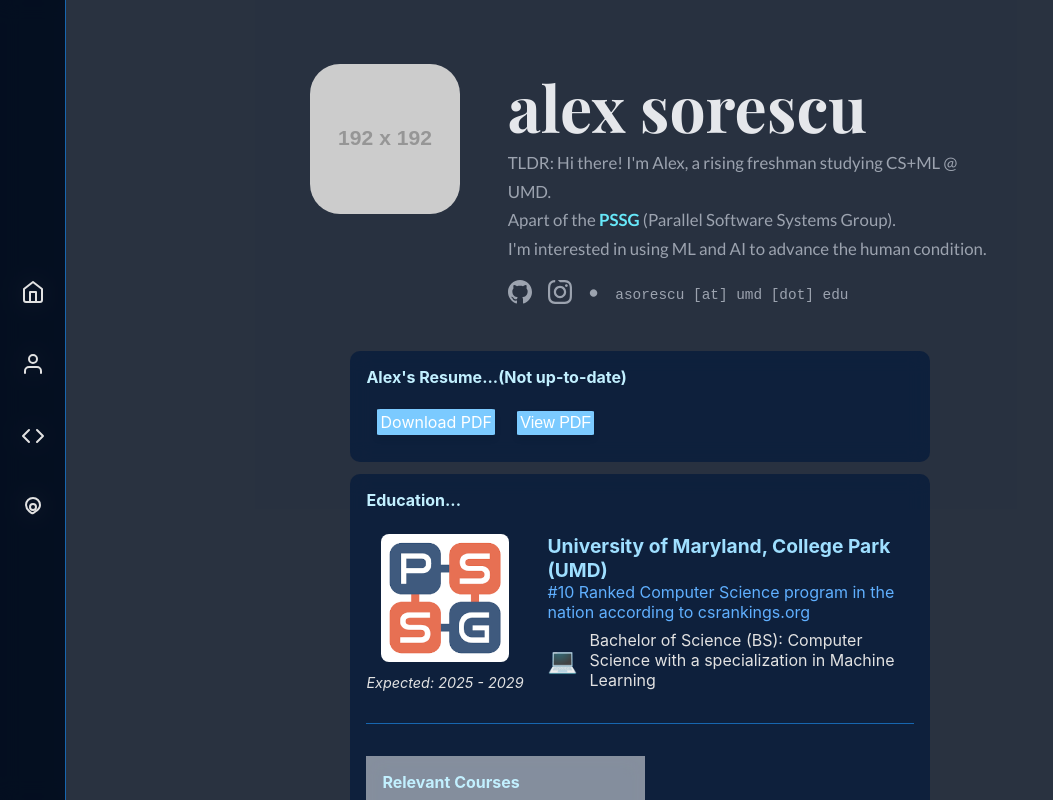
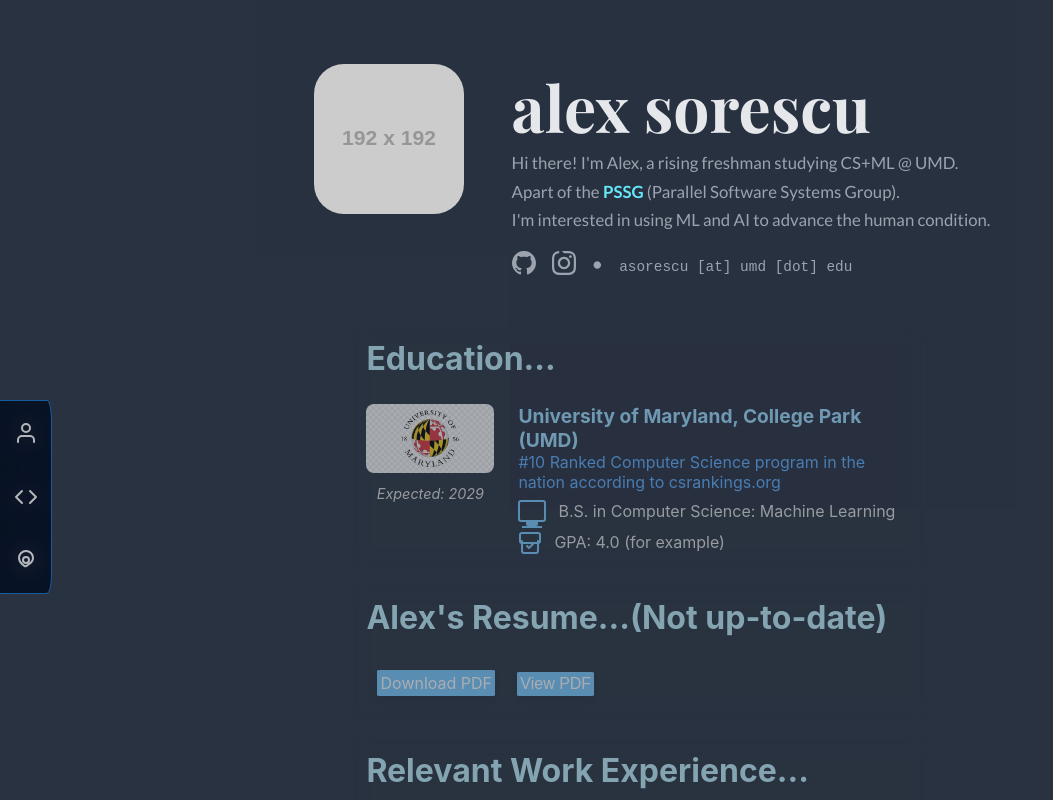
Before and after one commit to asor-1/personal_website, a React (Create React App) app: page /About in a window 1280 px wide. Shown: the top 800 px of the page, without its empty margins (0-1053 px from the left). Built offline with nearby package versions, Linux system fonts and the light colour scheme.

Commit message:
updated navbar

```diff
--- a/src/components/container.js
+++ b/src/components/container.js
@@ -40,7 +40,6 @@
                 <div className="info-text">
                     <h1 className="name-heading">alex sorescu</h1>
                     <p className="bio">
-                        TLDR:
                         Hi there! I'm Alex, a rising freshman studying CS+ML @ UMD.<br />
                         Apart of the <a href="https://pssg.cs.umd.edu/" target="_blank" rel="noopener noreferrer" className="bio-link">PSSG</a> (Parallel Software Systems Group).<br />
                         I'm interested in using ML and AI to advance the human condition.
--- a/src/components/nav.js
+++ b/src/components/nav.js
@@ -2,12 +2,6 @@
 import { Link, useLocation } from 'react-router-dom';
 import '../css_pages/navbar.css'; // We'll create the new CSS file next
 
-// --- SVG Icon Components ---
-const HomeIcon = () => (
-    <svg xmlns="http://www.w3.org/2000/svg" width="24" height="24" viewBox="0 0 24 24" fill="none" stroke="currentColor" strokeWidth="2" strokeLinecap="round" strokeLinejoin="round">
-        <path d="M3 9l9-7 9 7v11a2 2 0 0 1-2 2H5a2 2 0 0 1-2-2z"></path><polyline points="9 22 9 12 15 12 15 22"></polyline>
-    </svg>
-);
 
 const AboutIcon = () => (
     <svg xmlns="http://www.w3.org/2000/svg" width="24" height="24" viewBox="0 0 24 24" fill="none" stroke="currentColor" strokeWidth="2" strokeLinecap="round" strokeLinejoin="round">
@@ -33,7 +27,6 @@
 
     // The links for the new navbar
     const navLinks = [
-        { to: "/", label: "Home", icon: <HomeIcon /> },
         { to: "/about", label: "About", icon: <AboutIcon /> },
         { to: "/projects", label: "Projects", icon: <ProjectsIcon /> },
         { to: "/interest", label: "Interests", icon: <InterestsIcon /> }
--- a/src/css_pages/about.css
+++ b/src/css_pages/about.css
@@ -81,7 +81,8 @@
 .list-skills {
     max-width: 45%;
     padding: 1rem;
-    background-color: rgba(10, 30, 60, 0.85);
+    opacity: 60%;
+    background-color: transparent;
     border-radius: 0.625rem;
     backdrop-filter: blur(10px);
     position: relative;
@@ -90,27 +91,28 @@
 }
 .about-section:hover,
 .education-section:hover,
-.resume-section:hover,
 .research-section:hover,
 .list-skills:hover {
     max-width: 45%;
+    transition: 50ms;
     padding: 1rem;
+    opacity: 100%;
     border-radius: 0.625rem;
     background-color: var(--card-bg-color);
     color: var(--text-color);
     border: 1px solid var(--border-color);
-    backdrop-filter: blur(10px);
-    position: relative;
-    z-index: 2;
-    margin-top: 1%;
 }
 .resume-header,
 .research-header,
 .education-header {
     margin-top: 0;
     text-align: left;
-    font-size: 1em;
+    font-size: 2em;
     color: var(--accent-5);
+}
+.resume-section:hover{
+    opacity: 100%;
+    transition: 50ms;
 }
 
 .pdf-button-download-button,
@@ -320,3 +322,45 @@
     background-color: var(--border-color);
     margin: 2rem 0;
 }
+
+/* GPA SVG Icon */
+.gpa-icon {
+    width: 24px;
+    height: 24px;
+    color: var(--accent-3); /* Match theme accent color */
+    flex-shrink: 0; /* Prevent icon from shrinking */
+}
+
+/* Computer Icon made with CSS */
+.computer-icon {
+    width: 24px;
+    height: 18px;
+    border: 2px solid var(--accent-3);
+    border-radius: 3px;
+    position: relative;
+    flex-shrink: 0; /* Prevent icon from shrinking */
+}
+
+.computer-icon::after {
+    content: '';
+    position: absolute;
+    bottom: -6px;
+    left: 50%;
+    transform: translateX(-50%);
+    width: 12px;
+    height: 4px;
+    background-color: var(--accent-3);
+    border-bottom-left-radius: 2px;
+    border-bottom-right-radius: 2px;
+}
+
+.computer-icon::before {
+    content: '';
+    position: absolute;
+    bottom: -8px;
+    left: 50%;
+    transform: translateX(-50%);
+    width: 20px;
+    height: 2px;
+    background-color: var(--accent-3);
+}
--- a/src/css_pages/navbar.css
+++ b/src/css_pages/navbar.css
@@ -17,18 +17,25 @@
 .vertical-navbar {
     position: fixed;
     left: 0;
-    top: 0;
-    height: 100vh;
-    width: 65px; /* Width of the collapsed navbar */
+    top: 50%;
+    height: auto;
+    width: 4%; /* Width of the collapsed navbar */
     background: var(--bg-color);
     backdrop-filter: blur(10px);
+    border-top: 1px solid var(--border-color);
+    border-bottom: 1px solid var(--border-color);
     border-right: 1px solid var(--border-color);
+    border-top-right-radius: 10%;
+    border-bottom-right-radius: 10%;
     display: flex;
     align-items: center;
     justify-content: center;
     opacity: 0.7; /* Decreased opacity when not hovered */
     transition: opacity 0.3s ease-in-out, width 0.3s ease-in-out;
     z-index: 1000;
+    padding-top: 0.5rem;
+    padding-bottom: 0.5rem;
+
 }
 
 .vertical-navbar:hover {
@@ -41,7 +48,7 @@
     margin: 0;
     display: flex;
     flex-direction: column;
-    gap: 1.5rem;
+    gap: 1rem;
 }
 
 .vertical-navbar li {
--- a/src/pages/About.js
+++ b/src/pages/About.js
@@ -10,6 +10,15 @@
 const Home = () => {
     const [showPdf, setShowPdf] = useState(false);
     const { theme } = useContext(ThemeContext);
+    // GPA Icon Component
+    const GpaIcon = () => (
+        <svg xmlns="http://www.w3.org/2000/svg" width="24" height="24" viewBox="0 0 24 24" fill="none" stroke="currentColor" strokeWidth="2" strokeLinecap="round" strokeLinejoin="round" className="gpa-icon">
+            <path d="M4 3h16a2 2 0 0 1 2 2v6a2 2 0 0 1-2 2H4a2 2 0 0 1-2-2V5a2 2 0 0 1 2-2z"></path>
+            <path d="M4 11v10a2 2 0 0 0 2 2h12a2 2 0 0 0 2-2V11"></path>
+            <path d="m9 16 2 2 4-4"></path>
+        </svg>
+    );
+
 
     return (
         <div className={`home-container ${theme}`}>
@@ -17,6 +26,27 @@
                 <PersonalInfoCard />
             </div>
             <Navbar />
+            <div className={`education-section ${theme}`}>
+                <h2 className='education-header'>Education...</h2>
+                <div className='education-item'>
+                    <div className='education-logo-container'>
+                        <img src={require('../assets/umd-logo.png')} alt="UMD logo" className="education-logo" />
+                        <p className='date'>Expected: 2029</p>
+                    </div>
+                    <div className='education-details'>
+                        <h4 className='place-name'>University of Maryland, College Park (UMD)</h4>
+                        <p className='role'>#10 Ranked Computer Science program in the nation according to csrankings.org</p>
+                        <div className='major-info'>
+                            <span className="computer-icon"></span>
+                            <p>B.S. in Computer Science: Machine Learning</p>
+                        </div>
+                            <div className='major-info'>
+                            <GpaIcon />
+                            <p>GPA: 4.0 (for example)</p>
+                        </div>
+                    </div>
+                </div>
+            </div>
             <div className={`resume-section ${theme}`}>
                 <h1 className='resume-header'>Alex's Resume...(Not up-to-date)</h1>
                 <div className='pdf-buttons'>
@@ -31,38 +61,19 @@
                 )}
             </div>
 
-            <div className={`education-section ${theme}`}>
-                <h2 className='education-header'>Education...</h2>
-
-                {/* UMD Section with new structure */}
-                <div className='education-item'>
-                    <div className='education-logo-container'>
-                        <img src={require('../assets/pssg.png')} alt="UMD logo" className="education-logo" />
-                        <p className='date'>Expected: 2025 - 2029</p>
-                    </div>
-                    <div className='education-details'>
-                        <h4 className='place-name'>University of Maryland, College Park (UMD)</h4>
-                        <p className='role'>#10 Ranked Computer Science program in the nation according to csrankings.org</p>
-                        <div className='major-info'>
-                            <span>💻</span>
-                            <p>Bachelor of Science (BS): Computer Science with a specialization in Machine Learning</p>
-                        </div>
-                    </div>
-                </div>
-                <hr className="education-divider" />
-                <Courses />
-            </div>
-
 
             <div className={`research-section ${theme}`}>
                 <h2 className='research-header'>Relevant Work Experience...</h2>
                 <div className='nu-research'>
-                    <div className='name-role'>
-                        <h4 className='place-name'>OpenMind - Mental Health Initiative</h4>
-                        <p className='role'>Co-Founder/CTO (AI developer)</p>
+                    <div className='research-content'>
+                        <div className='name-role'>
+                            <h4 className='place-name'>OpenMind</h4>
+                            <p className='role'>Co-founder/CTO</p>
+                        </div>
+                        <p className='date'>Dec. 2022 - Jan. 2025</p>
+                        <p> More info soon... </p>
                     </div>
-                    <p className='date'>December 2022 - Present</p>
-                    <p>The initiative offers comprehensive resources and services to support individuals in their mental wellness journey...</p>
+                    <img src={require('../assets/pssg.png')} alt="PSSG Logo" className="research-logo" />
                 </div>
             </div>
 
```
Also changed, not shown: src/assets/umd-logo.png (added).
